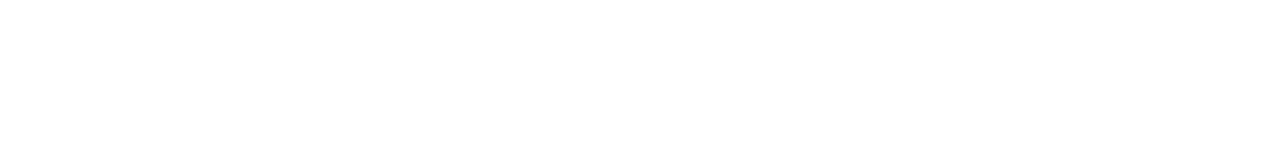
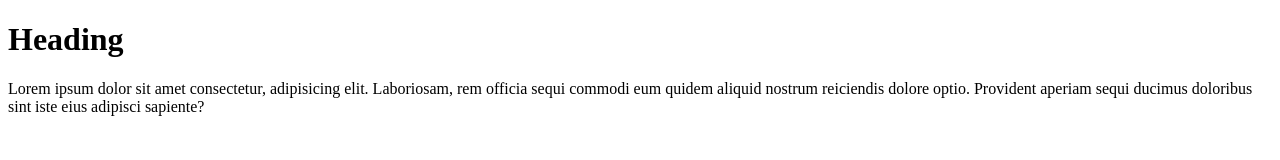
Before and after one commit to GerardWP/GerardWP.github.io, a plain HTML site: page index.html in a window 1280 px wide. Drawn offline with Linux system fonts and the light colour scheme.

Commit message:
some content on index

```diff
--- a/index.html
+++ b/index.html
@@ -7,6 +7,9 @@
     <meta http-equiv="X-UA-Compatible" content="ie=edge">
     <title>Document</title>
 </head>
+<h1>Heading</h1>
+<p>Lorem ipsum dolor sit amet consectetur, adipisicing elit. Laboriosam, rem officia sequi commodi eum quidem aliquid
+    nostrum reiciendis dolore optio. Provident aperiam sequi ducimus doloribus sint iste eius adipisci sapiente?</p>
 
 <body>
 
```
